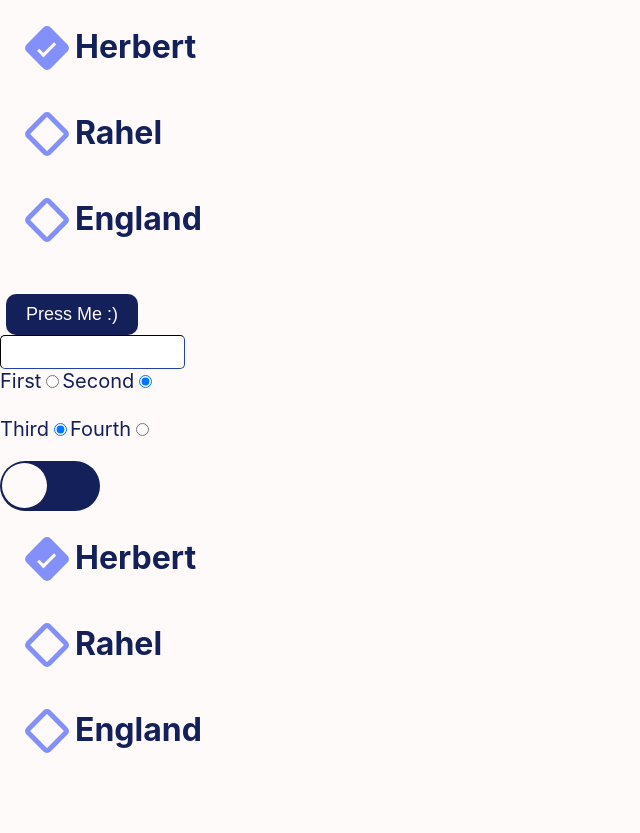
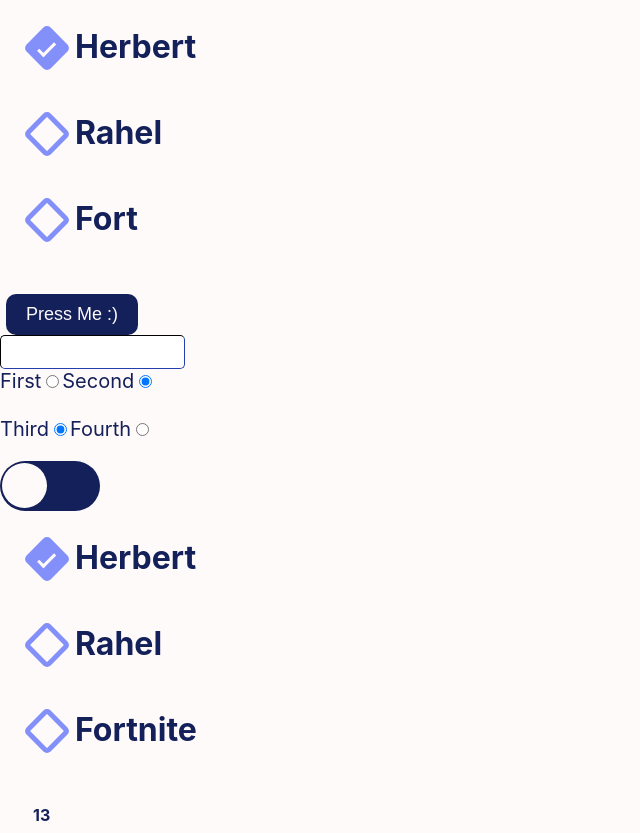
Before and after one commit to lucaskronlachner/installations-tool-infoniqa, a React (Create React App) app in the folder infoniqa-installation-tool/: page / in a window 1280 px wide. Shown: the whole page, without its empty margins (0-640 px from the left). Built offline with nearby package versions, Linux system fonts and the light colour scheme.

Commit message:
Finished DayComp Animation

```diff
--- a/infoniqa-installation-tool/src/components/Checkbox/CheckboxComp.js
+++ b/infoniqa-installation-tool/src/components/Checkbox/CheckboxComp.js
@@ -5,7 +5,7 @@
 
     return (
         <div className='container'>
-            <CheckboxList ident={props._ident} checkList={[true, false, false]} nameList={["Herbert", "Rahel", "England"]} />
+            <CheckboxList ident={props._ident} checkList={[true, false, false]} nameList={props.items} />
         </div>
     )
 }
--- /dev/null
+++ b/infoniqa-installation-tool/src/components/DatePicker/DatePickerComp.js
@@ -0,0 +1,47 @@
+import React from 'react';
+import './DatePickerStyle.css';
+import "../../App.css";
+
+
+const Date_PickerComp = () => {
+    return(
+    <div className='container'>
+        <DayComponent DayNumber='13' ident={1} _isSelected={false}/>
+    </div>
+    )
+}
+
+class DayComponent extends React.Component{
+
+    constructor(props){
+        super(props)
+        const _isSelected = props._isSelected;
+    }
+
+    UpdateStyle = () => {
+        let element = document.getElementById(`${this.props.ident}DayComp`)
+        if(this._isSelected){
+            element.style.backgroundColor = "var(--cornflower-blue)"
+        }else{
+            element.style.backgroundColor = "transparent"
+        }
+    }
+
+    HandleClick = () => {
+        this._isSelected = !this._isSelected
+        this.UpdateStyle()
+    }
+
+    render(){
+        return(
+            <div className='container'>
+                <div id={`${this.props.ident}DayComp`} className='dayComp' onClick={this.HandleClick}>
+                    {this.props.DayNumber}
+                </div>
+            </div>
+        )
+    }
+}
+
+
+export default Date_PickerComp
--- /dev/null
+++ b/infoniqa-installation-tool/src/components/DatePicker/DatePickerStyle.css
@@ -0,0 +1,31 @@
+@import url("../../App.css");
+
+.dayComp{
+    border-radius: 50%;
+    margin: 1em;
+    display: inline;
+    width: fit-content;
+    height: fit-content;
+    padding: 0.5em;
+    font-weight: bold;
+    border-width: 0px;
+    border-color: var(--cornflower-blue);
+    border-style: solid;
+    transition: border-width 0.2s;
+}
+
+.dayComp:hover{
+    border-width: 3.2px;
+    margin: 0.95em;
+    transition: border-width 0.2s;
+}
+
+.container{
+    height: 5em;
+    -webkit-user-select: none;
+    -moz-user-select: none;
+    -ms-user-select: none;
+    user-select: none;
+    margin: 3px;
+    display: inline;
+}
--- a/infoniqa-installation-tool/src/index.js
+++ b/infoniqa-installation-tool/src/index.js
@@ -7,11 +7,12 @@
 import TextInputField from './components/Text_Input/TextInputComp';
 import SwitchComp from './components/SwitchComp/SwitchComp';
 import RadioComp from './components/RadioComp/RadioComp';
+import DatePickerComp from './components/DatePicker/DatePickerComp';
 
 
 ReactDOM.render(
   <React.StrictMode>
-    <Checkbox _ident={'1'}/>
+    <Checkbox _ident={'1'} items={["Herbert", "Rahel", "Fort"]}/>
     <Button onClick={() =>{console.log("You Clicked on Me!")}}
      main
     type="button"
@@ -21,7 +22,8 @@
     <TextInputField></TextInputField>
     <RadioComp/>
     <SwitchComp isOn={true}/>
-    <Checkbox _ident={'2'}/>
+    <Checkbox _ident={'2'} items={["Herbert", "Rahel", "Fortnite"]}/>
+    <DatePickerComp/>
   </React.StrictMode>,
 
   document.getElementById('root')
```
Also changed, not shown: infoniqa-installation-tool/src/components/Date_Picker/DatePickerComp.js (deleted, +0 -37 lines), infoniqa-installation-tool/src/components/Date_Picker/DatePickerStyle.css (deleted, +0 -7 lines).
